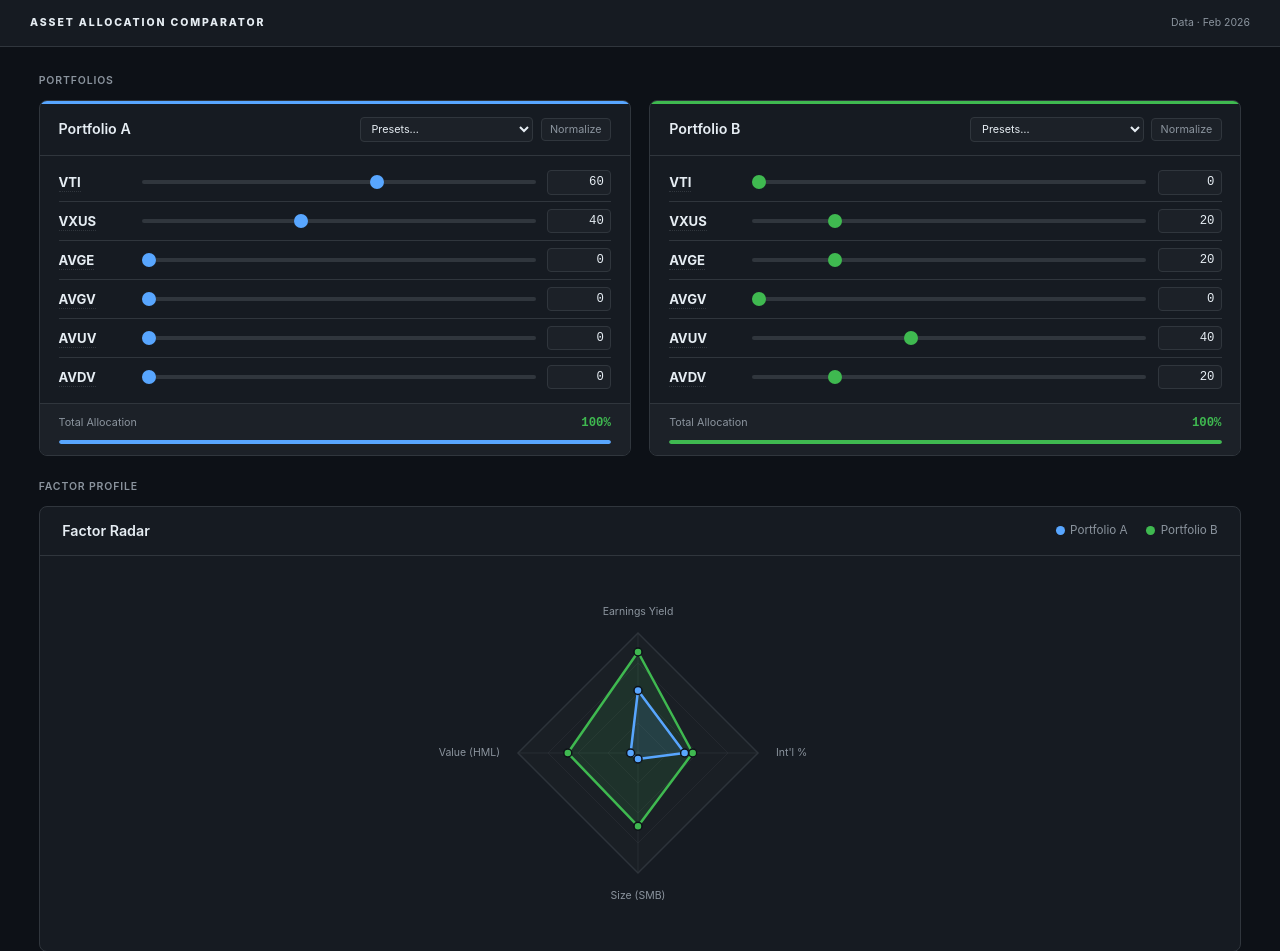
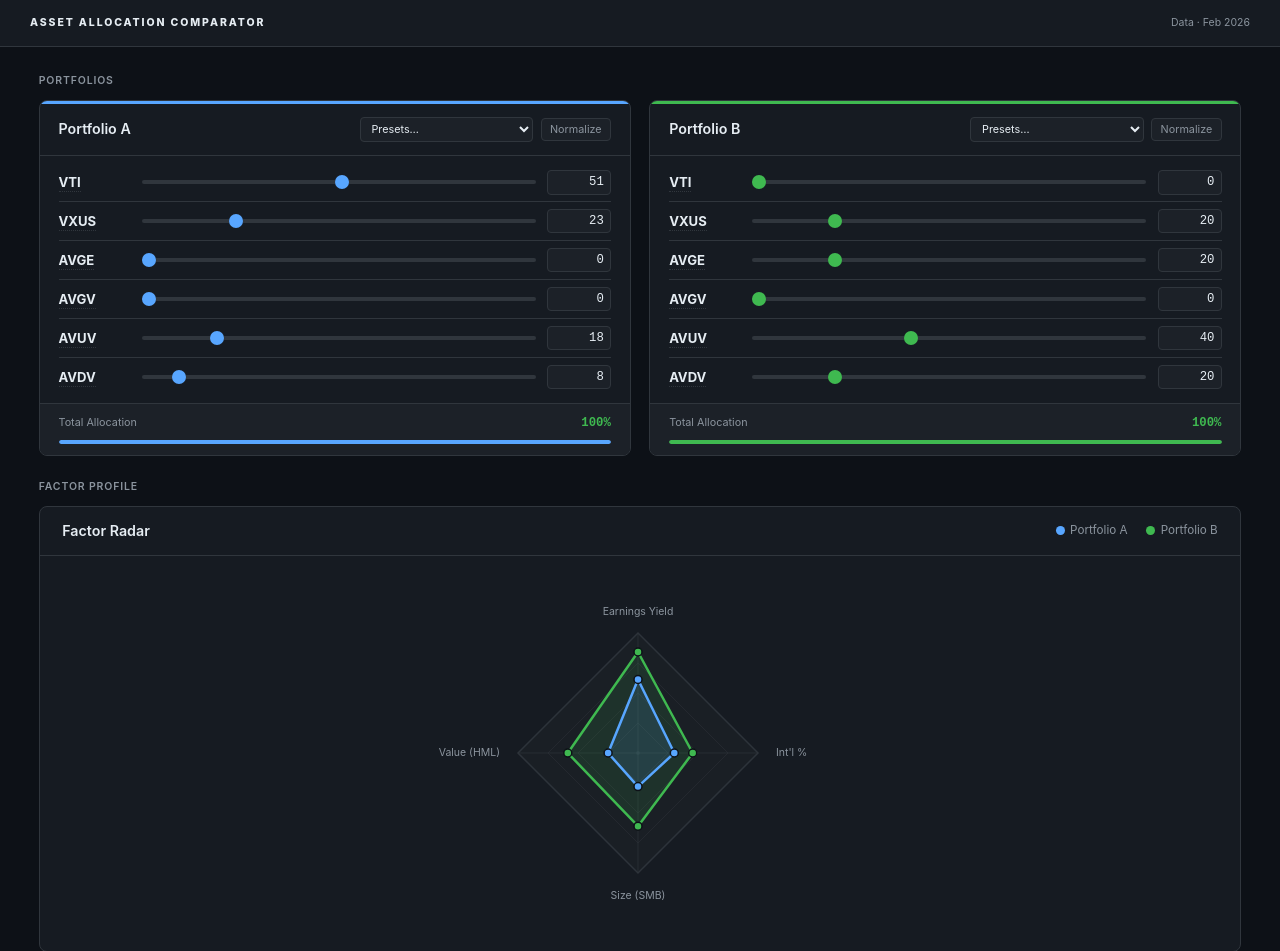
Before and after one commit to thenerfherder/finance, a plain HTML site: page index.html in a window 1280 px wide. Shown: the top 951 px of the page. Drawn offline with Linux system fonts and the light colour scheme.

Commit message:
Updated default portfolio allocation

```diff
--- a/index.html
+++ b/index.html
@@ -779,7 +779,7 @@
 // STATE — default portfolios give a useful starting comparison
 // ================================================================
 const state = {
-  a: { VTI:60, VXUS:40, AVGE:0,  AVGV:0,  AVUV:0,  AVDV:0  },
+  a: { VTI:51, VXUS:23, AVGE:0,  AVGV:0,  AVUV:18, AVDV:8  },
   b: { VTI:0,  VXUS:20, AVGE:20, AVGV:0,  AVUV:40, AVDV:20 },
 };
 
```
